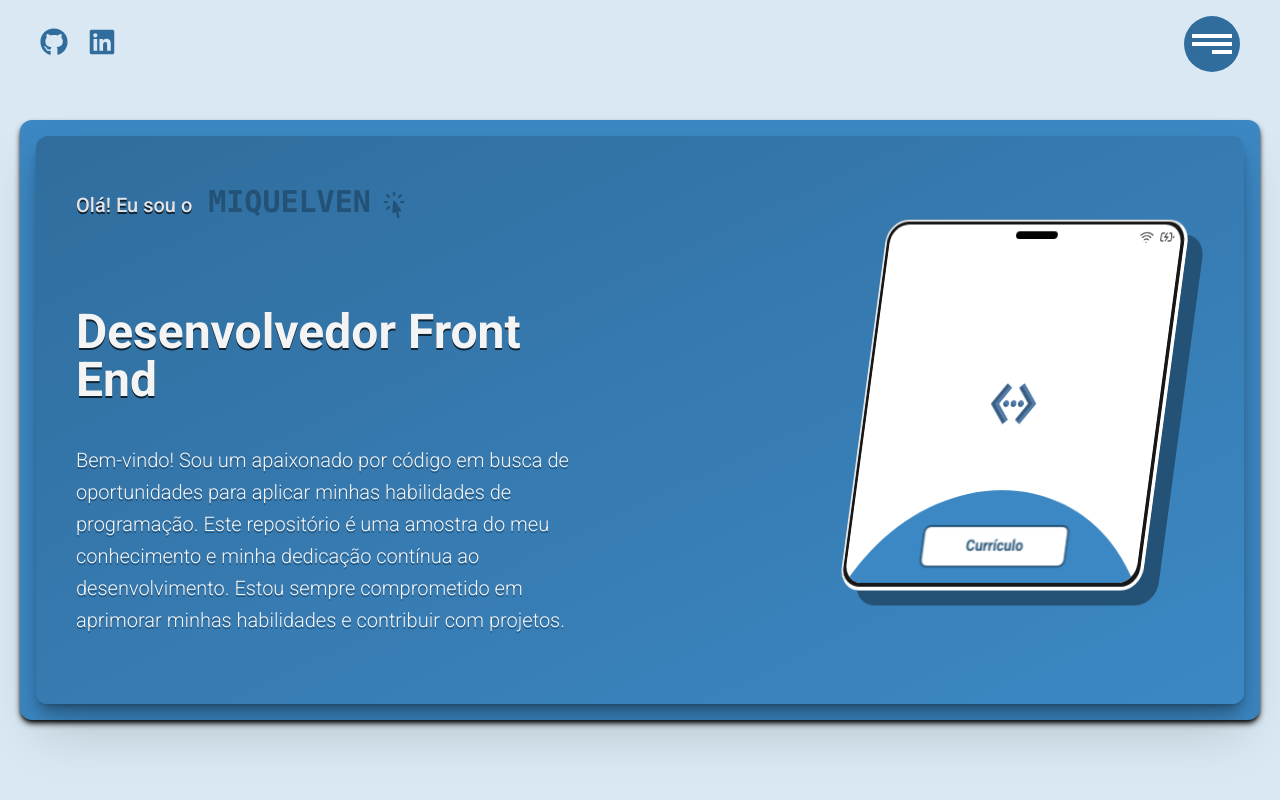
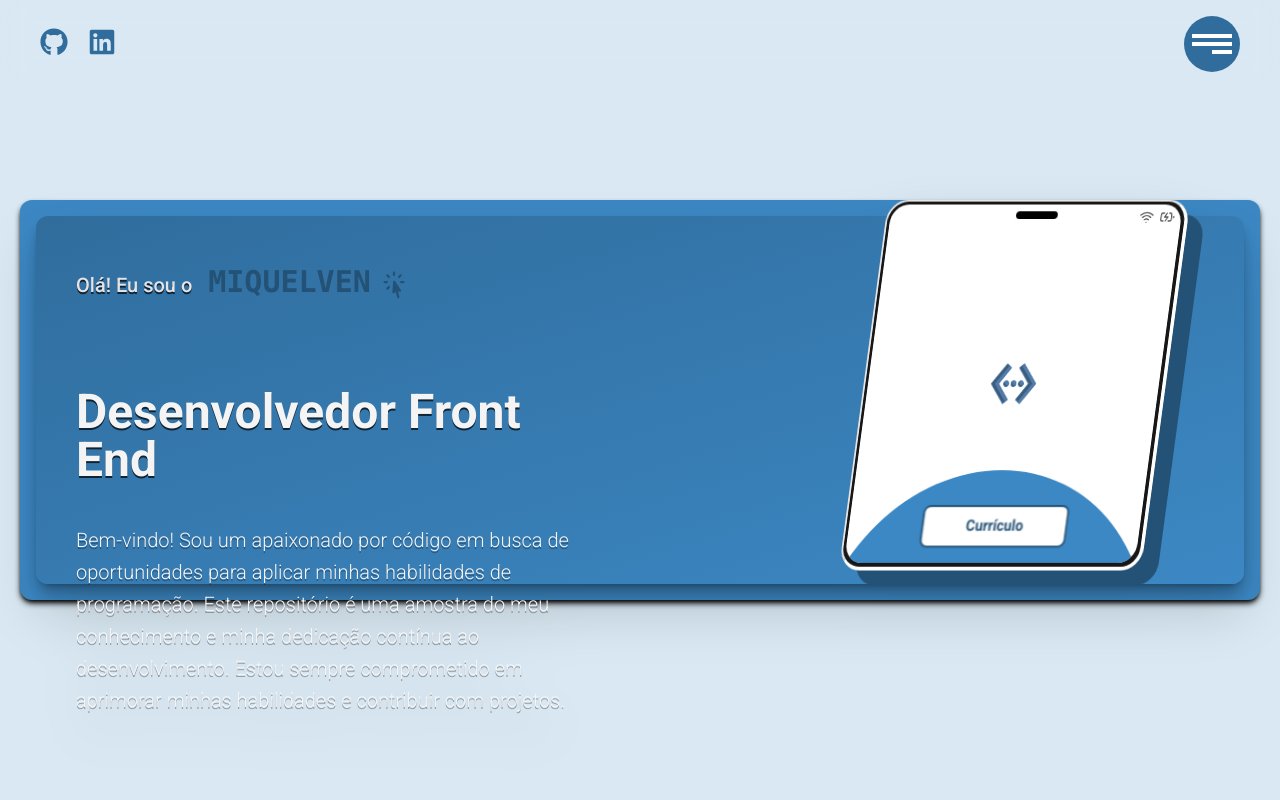
Before and after one commit to miquelven/Portifolio, a React (Vite) app: page / in a window 1280 px wide. Shown: the top 800 px of the page. Built offline with nearby package versions, Linux system fonts and the light colour scheme.

Commit message:
alteração no tamanho do card

```diff
--- a/src/assets/components/Hero/CardHero/index.jsx
+++ b/src/assets/components/Hero/CardHero/index.jsx
@@ -52,7 +52,7 @@ const TiltCard = () => {
         rotateX,
         rotateY,
       }}
-      className="relative min-h-[calc(100vh-200px)] w-full rounded-xl bg-[#3c88c4] shadow-md shadow-black"
+      className="relative min-h-[calc(100vh-400px)] w-full rounded-xl bg-[#3c88c4] shadow-md mt-20 shadow-black"
     >
       <div
         style={{
```
